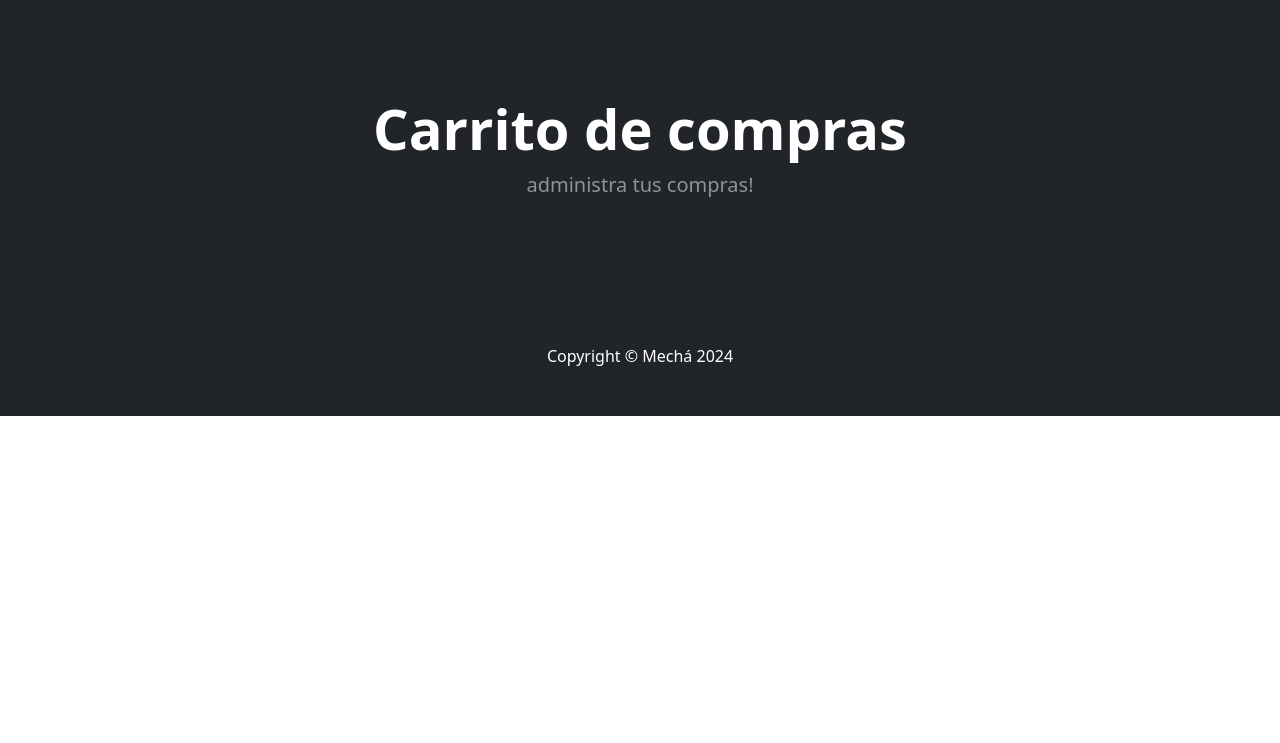
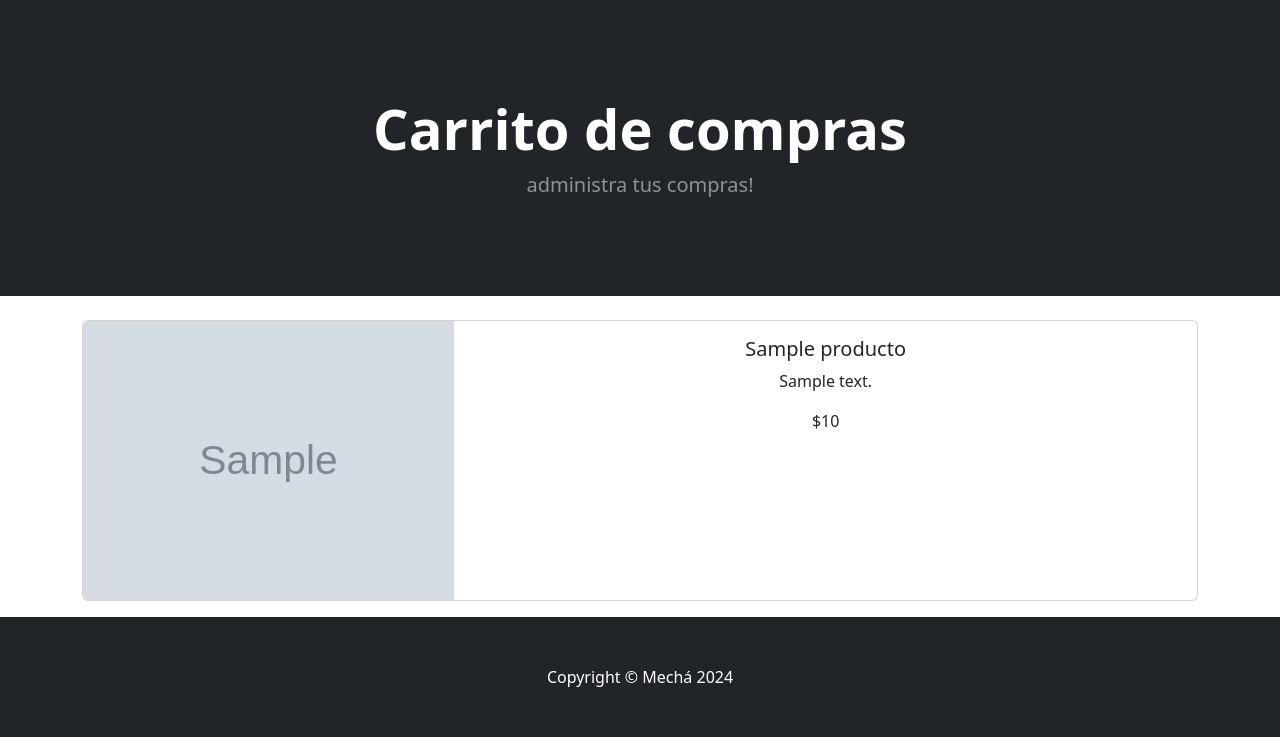
Before and after one commit to kartdog/mecanico_web, a Django app: template carro/templates/carro_detalle.html in a window 1280 px wide. Shown: the part 57-800 px from the top of the page. Run offline with Django 5.2, Linux system fonts and the light colour scheme; the template is opened without the code that fills it: most values are stand-ins (such as "Sample title", 1, 10 or a date in 2020); grey boxes marked "Sample" are stand-in pictures; some libraries are stand-ins or nearby versions.

Commit message:
onceavo commit, visualización carrito compras.
Se agregó vista de productos en carrito.

```diff
--- a/carro/carro.py
+++ b/carro/carro.py
@@ -1,3 +1,4 @@
+from tienda.models import *
 
 class Carro():
     def __init__(self, request):
@@ -25,3 +26,9 @@ class Carro():
 
     def __len__(self):
         return len(self.carro)
+
+    def get_producto(self):
+        producto_ids = self.carro.keys()
+        productos = Producto.objects.filter(id__in=producto_ids)
+
+        return productos
--- a/carro/templates/carro_detalle.html
+++ b/carro/templates/carro_detalle.html
@@ -10,4 +10,44 @@
         </div>
     </header>
 
+    <br>
+
+    <div class="container">
+        {% if carro_productos %}
+        {% for producto in carro_productos %}
+        <div class="card mb-3">
+            <div class="row g-0">
+              <div class="col-md-4">
+                <img src="{{ producto.imagen.url }}" class="img-fluid rounded-start" alt="...">
+              </div>
+              <div class="col-md-8">
+                <div class="card-body">
+                    <center>
+                        <h5 class="card-title">{{ producto.nombre }}</h5>
+                        <p class="card-text">{{ producto.descripcion }}</p>
+
+                        {% if producto.is_oferta %}
+                            <!-- Sale badge -->
+                            <div class="badge bg-dark text-white position-absolute" style="top: 0.5rem; right: 0.5rem;">Oferta</div>
+                            <strike>
+                                ${{ producto.precio }}
+                            </strike>
+                            &nbsp;
+                            ${{ producto.oferta_precio }}
+                        {% else %}
+                            ${{ producto.precio }}
+                        {% endif %}
+                        <br>
+                        <br>
+
+                    </center>
+                </div>
+              </div>
+            </div>
+          </div>
+        {% endfor %}
+        {% else %}
+          Vacio
+        {% endif %}
+    </div>
 {% endblock %}
```
Also changed, not shown: carro/views.py (+6 -2 lines), db.sqlite3.
